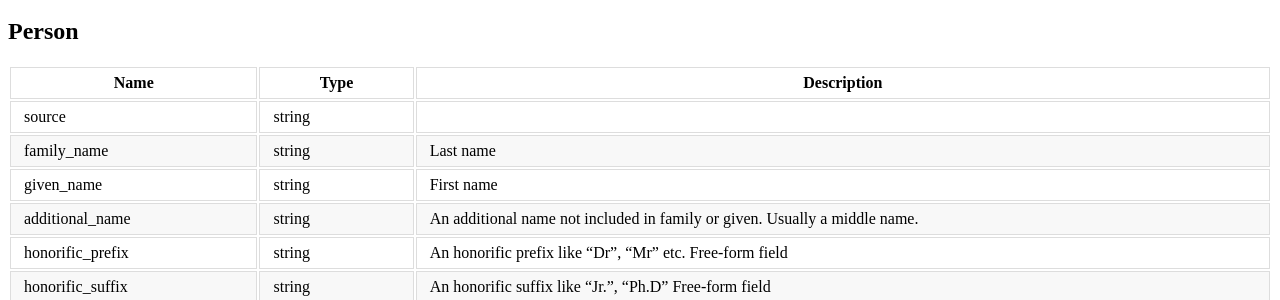
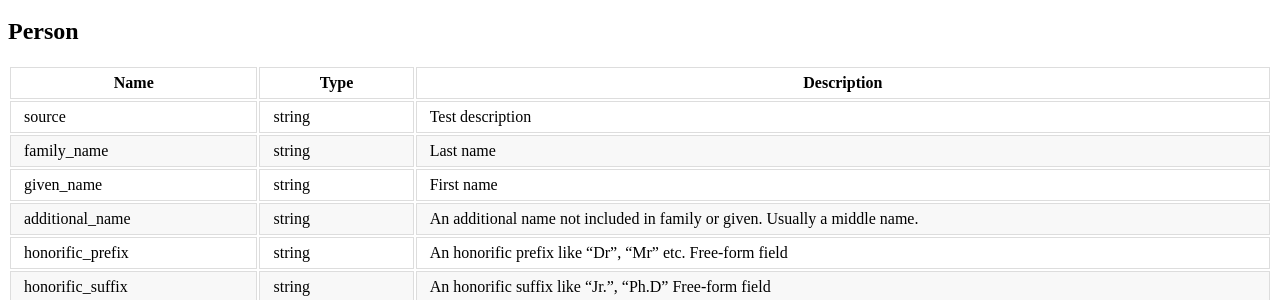
Before and after one commit to opensupporter/osdi-docs, a Jekyll site: the page built from people.md, in a window 1280 px wide and 900 px high. Shown: the part 351-651 px from the top of the window. Built offline with Jekyll 4.4.1, drawn with Linux system fonts in a browser that asks for light colours; a style sheet for code colours, icons or effects is not loaded.

Commit message:
Update _config.yml

```diff
--- a/_config.yml
+++ b/_config.yml
@@ -6,7 +6,7 @@ description: "The Open Supporter Data Interface (OSDI) effort seeks to define an
 baseurl: "/osdi-docs"
 url: "http://opensupporter.org/"
 
-testmessage: "yo"
+source_description: "Test description"
 
 # Enable/show navigation. There are there options:
 #   0 - always hide
```
